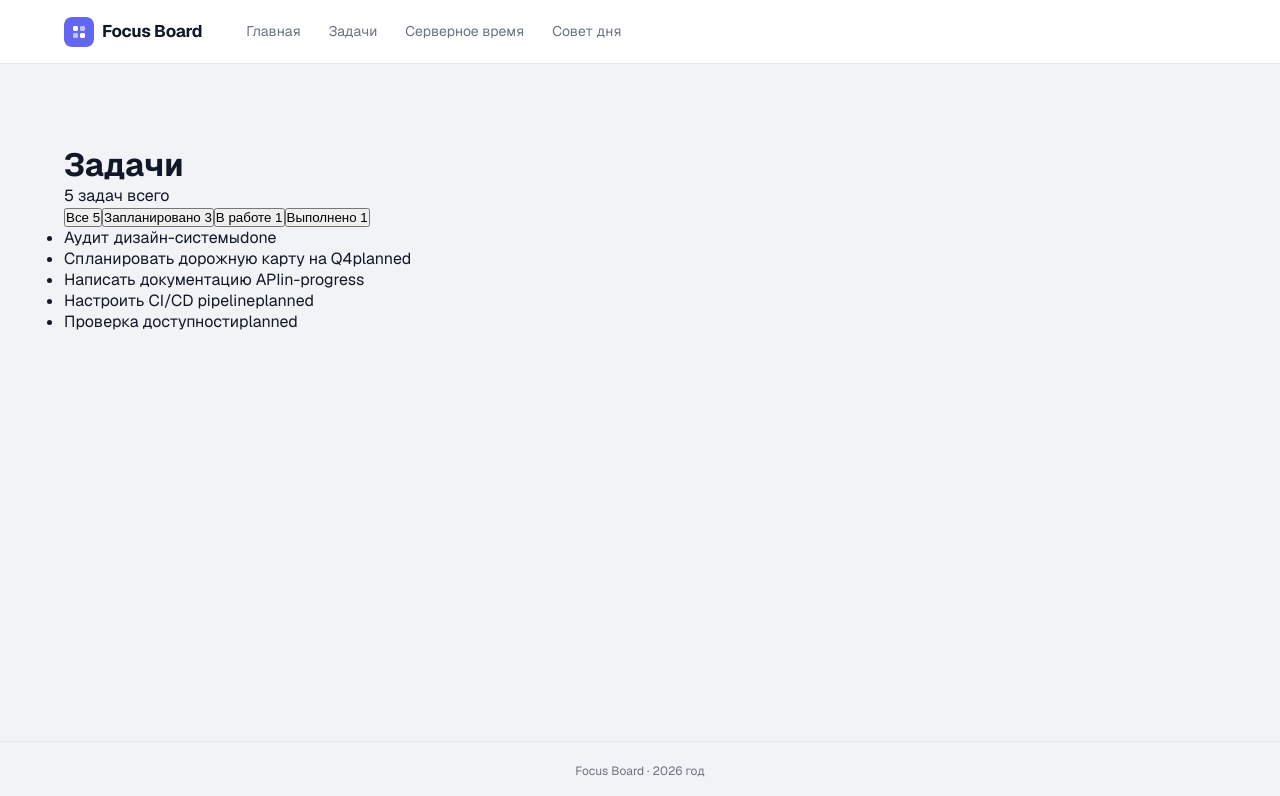
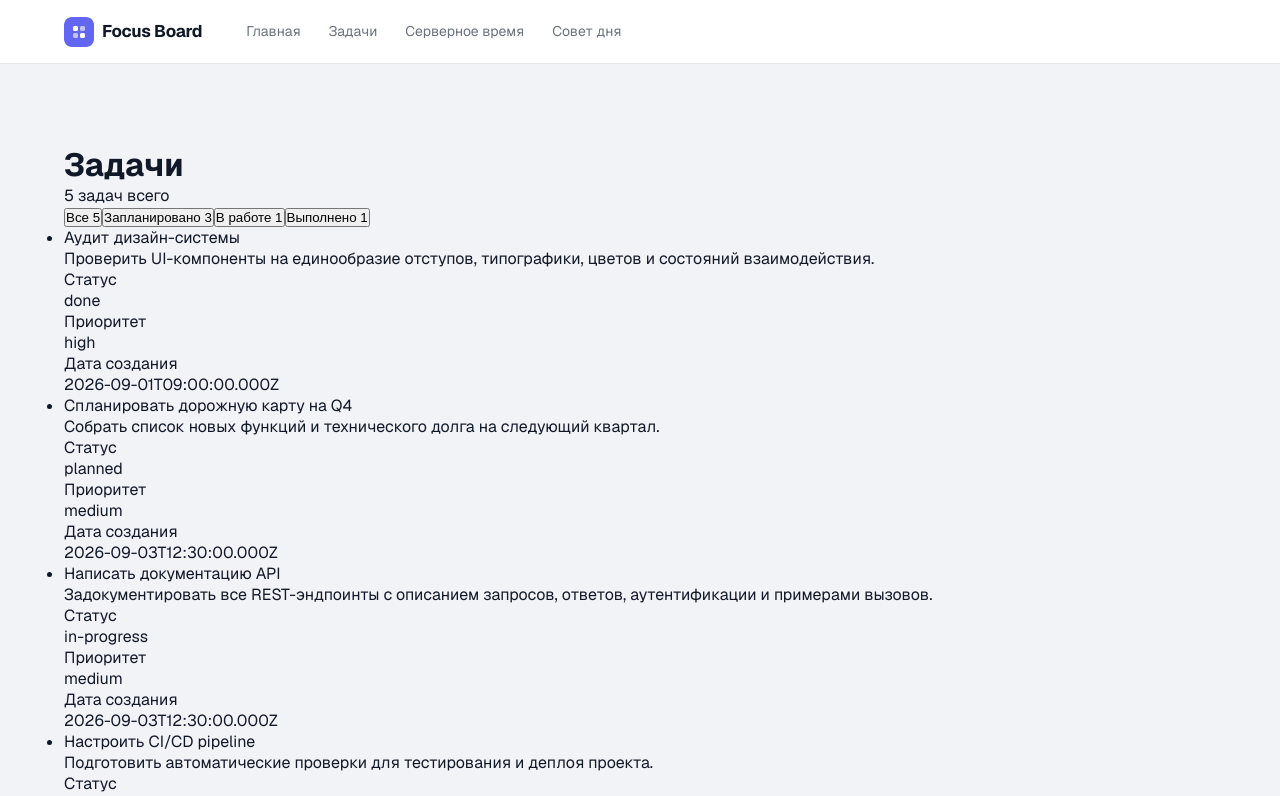
Before and after one commit to alexander962/lvoe-stroy, a Next.js app: page /tasks in a window 1280 px wide. Shown: the top 796 px of the page. Built offline with nearby package versions, Linux system fonts and the light colour scheme.

Commit message:
refactor: extract task entity

```diff
--- a/src/app/tasks/task-filter.tsx
+++ b/src/app/tasks/task-filter.tsx
@@ -1,8 +1,7 @@
 "use client";
 
 import { useState } from "react";
-import type { Task } from "./data";
-import Link from "next/link";
+import { TaskCard, type Task } from "@/entities/task";
 
 type TaskFilterProps = {
   tasks: Task[];
@@ -57,8 +56,7 @@ export default function TaskFilter({ tasks }: TaskFilterProps) {
         <ul>
           {visibleTasks.map((task) => (
             <li key={task.id}>
-              <Link href={`/tasks/${task.id}`}>{task.title}</Link>
-              <span>{task.status}</span>
+              <TaskCard task={task} />
             </li>
           ))}
         </ul>
--- /dev/null
+++ b/src/entities/task/index.ts
@@ -0,0 +1,3 @@
+export type { TaskStatus, TaskPriority, Task } from "./model/types";
+
+export { TaskCard } from "./ui/task-card";
--- /dev/null
+++ b/src/entities/task/model/types.ts
@@ -0,0 +1,11 @@
+export type TaskStatus = "planned" | "in-progress" | "done";
+export type TaskPriority = "low" | "medium" | "high";
+
+export interface Task {
+  id: string;
+  title: string;
+  description: string;
+  status: TaskStatus;
+  priority: TaskPriority;
+  createdAt: string;
+}
--- /dev/null
+++ b/src/entities/task/ui/task-card.tsx
@@ -0,0 +1,27 @@
+import type { Task } from "../model/types";
+import Link from "next/link";
+
+type TaskCardProps = {
+  task: Task;
+};
+
+export function TaskCard({ task }: TaskCardProps) {
+  return (
+    <div>
+      <Link href={`/tasks/${task.id}`}>{task.title}</Link>
+      <p>{task.description}</p>
+      <div>
+        <span>Статус</span>
+        <p>{task.status}</p>
+      </div>
+      <div>
+        <span>Приоритет</span>
+        <p>{task.priority}</p>
+      </div>
+      <div>
+        <span>Дата создания</span>
+        <p>{task.createdAt}</p>
+      </div>
+    </div>
+  );
+}
```
Also changed, not shown: src/app/tasks/data.ts (+1 -11 lines).
